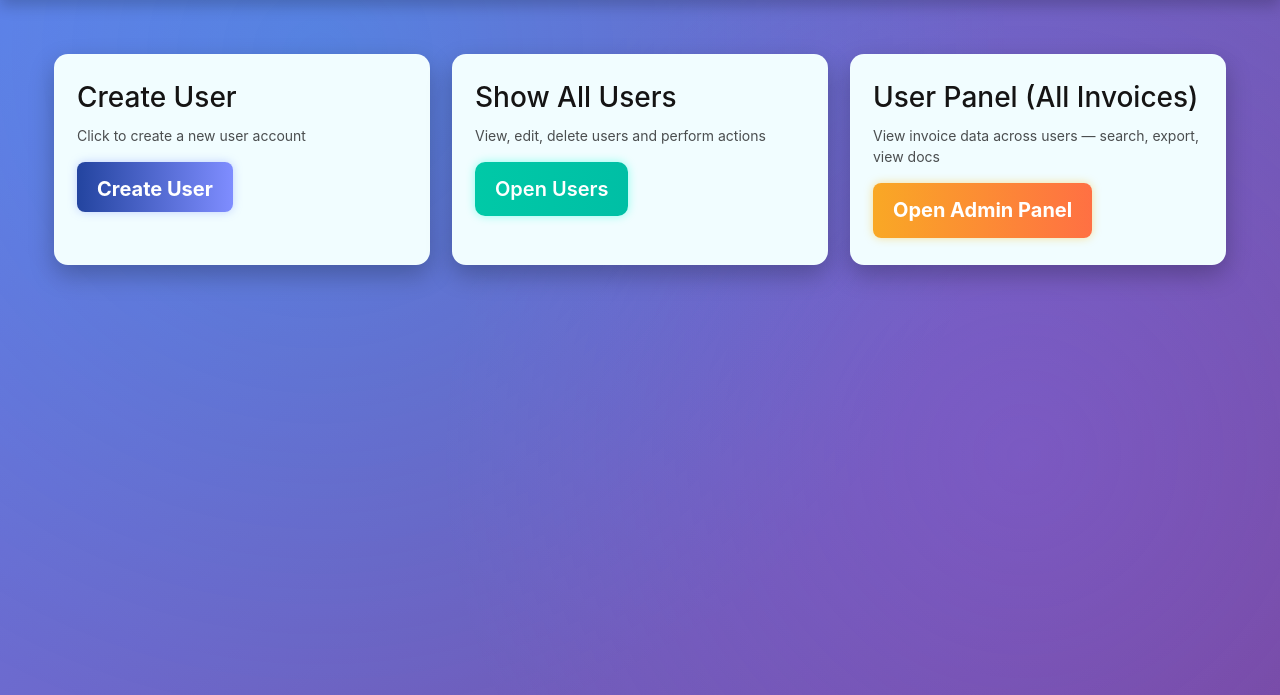
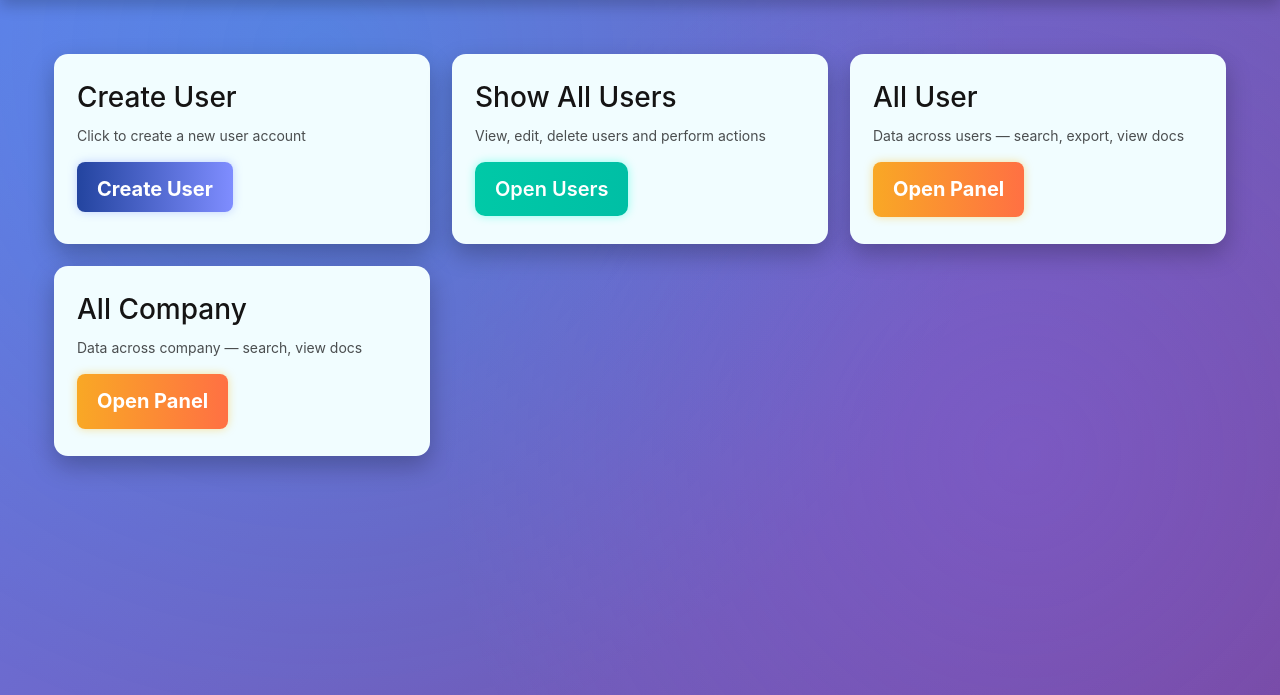
Before and after one commit to Muskan8130/E-_Register, a Flask app: page /admin in a window 1280 px wide. Shown: the part 105-800 px from the top of the page. Run offline with Flask 3, Linux system fonts and the light colour scheme; the visitor is signed in with stand-in values (Sample User, id 1); parts of the project's set-up code (start-up, migrations or seed data) failed here and were passed over.

Commit message:
admin and company page upgated whit backend

```diff
--- a/app.py
+++ b/app.py
@@ -634,7 +634,7 @@ def api_users():
         cur.execute("""
             SELECT id, user_id, role, created_at, last_used_at, last_action
             FROM users
-            WHERE role != 'admin'
+            WHERE role = 'user'
             ORDER BY id DESC
         """)
         rows = cur.fetchall()
@@ -841,7 +841,7 @@ def delete_admin():
         conn = get_db_connection()
         cur = conn.cursor()
 
-        cur.execute("DELETE FROM users WHERE user_id=%s AND role='user'", (userid,))
+        cur.execute("DELETE FROM users WHERE user_id=%s AND role='admin'", (userid,))
         conn.commit()
 
         cur.close()
@@ -851,7 +851,83 @@ def delete_admin():
     except Exception as e:
         return jsonify({"status": "error", "message": str(e)})
 
+#------------------------------------------
+#-------------company page ----------------
+#------------------------------------------
+
+@app.route('/admin/company')
+def admin_company_page():
+    if 'user_id' not in session or session.get('role') != 'admin':
+        return redirect(url_for('login'))
+    return render_template('company.html')
+
+@app.route('/api/company_list')
+def api_company_list():
+    conn = get_db_connection()
+    cur = conn.cursor(dictionary=True)
+
+    cur.execute("""
+        SELECT
+            company_name AS name,
+            address,
+            state,
+            contact_phone AS contact
+        FROM data
+        GROUP BY company_name, address, state, contact_phone
+    """)
+
+    rows = cur.fetchall()
+
+    cur.close()
+    conn.close()
+
+    return jsonify({"status": "ok", "companies": rows})
+
+
+@app.route('/api/company_search')
+def api_company_search():
+    q = request.args.get("q", "").strip().lower()
+
+    if q == "":
+        return jsonify({"status": "error", "message": "Query required"}), 400
+
+    try:
+        conn = get_db_connection()
+        cur = conn.cursor(dictionary=True)
+
+        like = f"%{q}%"
+
+        cur.execute("""
+            SELECT
+                company_name AS name,
+                address,
+                state,
+                contact_phone AS contact
+            FROM data
+            WHERE
+                LOWER(company_name) LIKE %s OR
+                LOWER(address) LIKE %s OR
+                LOWER(state) LIKE %s OR
+                LOWER(contact_phone) LIKE %s
+            GROUP BY company_name, address, state, contact_phone
+            ORDER BY company_name ASC
+        """, (like, like, like, like))
+
+        rows = cur.fetchall()
+
+        cur.close()
+        conn.close()
+
+        return jsonify({"status": "ok", "companies": rows})
+
+    except Exception as e:
+        return jsonify({"status": "error", "message": str(e)})
+
+
+#--------------------------------------
 # ---------- USER PANEL page ----------
+#--------------------------------------
+
 @app.route('/user_panel')
 def user_panel():
     if 'user_id' not in session:
--- a/templates/admin.html
+++ b/templates/admin.html
@@ -535,18 +535,20 @@ body::before {
         <button id="openUsersSection" class="btn btn-success btn-lg">Open Users</button>
       </div>
 
-
-
-
-
+      <div class="box">
+        <h3>All User </h3>
+        <p class="muted">Data across users — search, export, view docs</p>
+        <a class="btn btn-warning btn-lg" href="{{ url_for('admin_invoices_page') }}" id="Admin">Open Panel</a>
+      </div>
 
       <div class="box">
-        <h3>User Panel (All Invoices)</h3>
-        <p class="muted">View invoice data across users — search, export, view docs</p>
-        <a class="btn btn-warning btn-lg" href="{{ url_for('admin_invoices_page') }}" id="Admin">Open Admin Panel</a>
+        <h3>All Company </h3>
+        <p class="muted">Data across company — search, view docs</p>
+        <a class="btn btn-warning btn-lg" href="{{ url_for('admin_company_page') }}" id="Admin">Open Panel</a>
       </div>
     </div>
   </div>
+
 
   <!-- USERS SECTION -->
   <div id="usersSection">
--- a/templates/company.html
+++ b/templates/company.html
@@ -116,7 +116,7 @@ th, td {
 
   <div class="header-left">
      <h2 style="margin:0;">Company Details</h2>
-     <div class="small-muted">Logged in as: {{ master_user }}</div>
+     <div class="small-muted">Logged in as:<span id="loggedUserName">{{ session['user_id'] }}</span></div>
       </div>
   <input type="text" id="companySearch" class="search-input" placeholder="Search companies…">
 
@@ -140,7 +140,7 @@ th, td {
   </table>
 </div>
 
-<script src="company.js"></script>
+<script src="{{ url_for('static', filename='js/company.js') }}"></script>
 
 </body>
 </html>
```
Also changed, not shown: static/js/company.js (+60 -36 lines).
